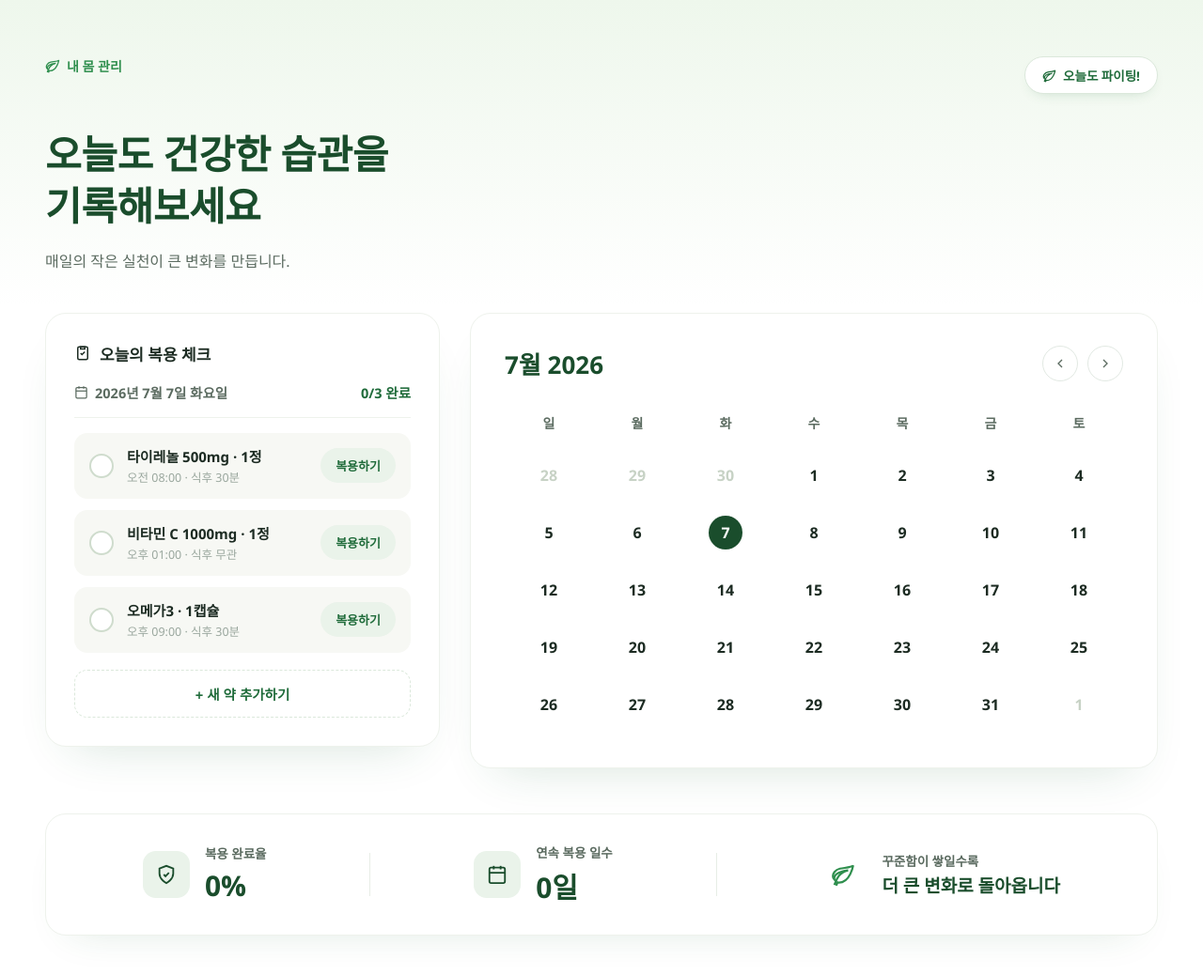
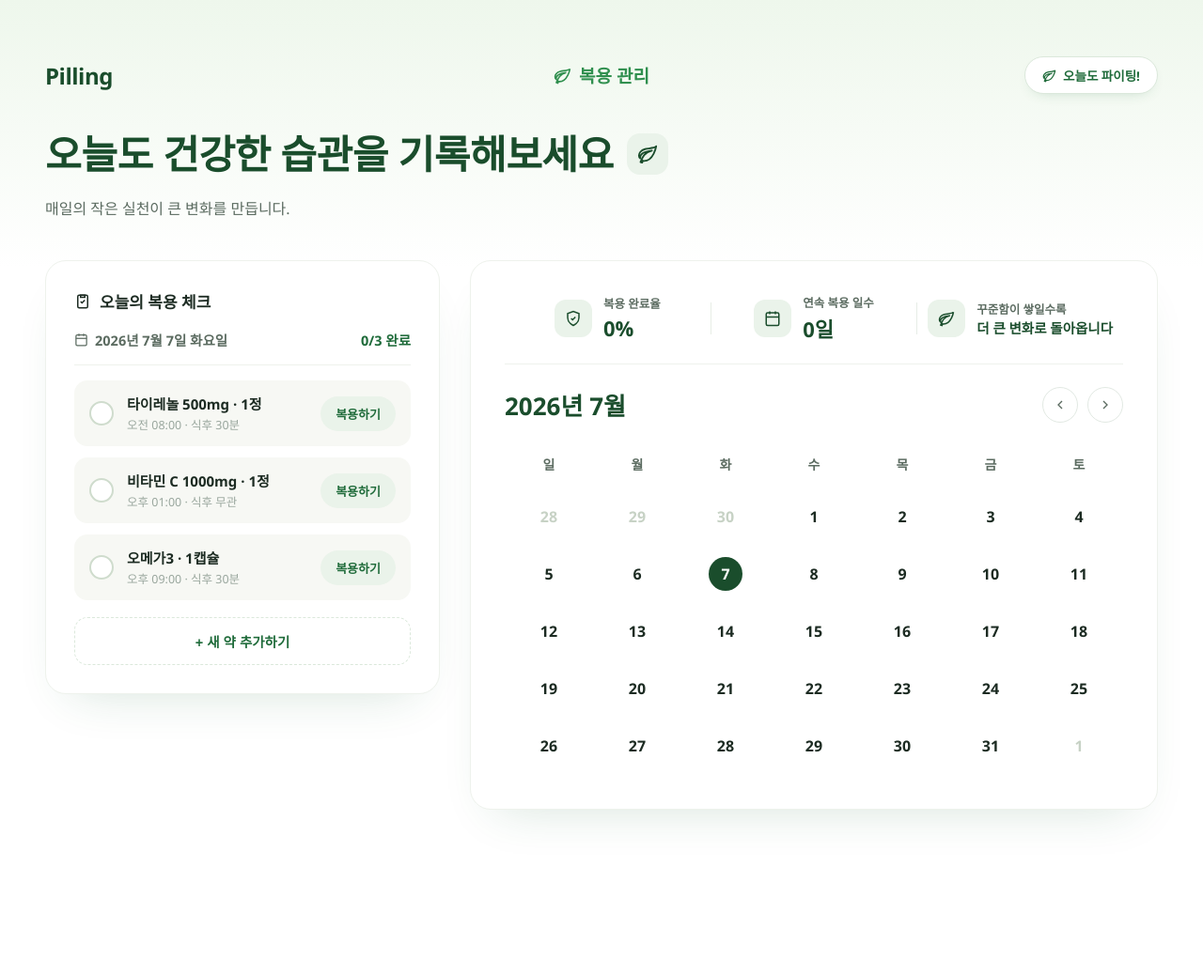
Before and after one commit to 20261184/-Pilling, a website: page 복용관리.html in a window 1280 px wide. Shown: the whole page at 94% size. After the commit the page ends 952 px from the top, so only its background shows below. Drawn offline with Linux system fonts and the light colour scheme.

Commit message:
feat:복용관리.html 수정본

```diff
--- a/복용관리.html
+++ b/복용관리.html
@@ -31,18 +31,26 @@
   }
 
   .top-row{
-    display:flex;
-    justify-content:space-between;
-    align-items:flex-start;
+    display:grid;
+    grid-template-columns:1fr auto 1fr;
+    align-items:center;
     margin-bottom:36px;
+  }
+  .logo-mark{
+    font-size:24px;
+    font-weight:800;
+    color:var(--green-deep);
+    letter-spacing:-0.02em;
+    justify-self:start;
   }
   .eyebrow{
     display:inline-flex;
     align-items:center;
-    gap:7px;
+    gap:8px;
     color:var(--green-mid);
-    font-weight:700;
-    font-size:14px;
+    font-weight:800;
+    font-size:19px;
+    justify-self:center;
   }
   .pill-tag{
     display:inline-flex;
@@ -56,14 +64,31 @@
     font-weight:700;
     color:var(--green-dark);
     box-shadow:0 6px 16px -10px rgba(31,107,58,0.3);
+    justify-self:end;
   }
 
   .heading{margin-bottom:44px;}
+  .heading-row{
+    display:flex;
+    align-items:center;
+    gap:14px;
+    margin:14px 0 18px;
+  }
+  .heading-icon{
+    width:44px;height:44px;
+    border-radius:14px;
+    background:var(--green-pale);
+    color:var(--green-deep);
+    display:flex;
+    align-items:center;
+    justify-content:center;
+    flex-shrink:0;
+  }
   .heading h1{
     font-size:42px;
     font-weight:800;
     line-height:1.32;
-    margin:14px 0 18px;
+    margin:0;
     color:var(--green-deep);
     letter-spacing:-0.01em;
   }
@@ -192,6 +217,36 @@
     border:1px solid #eef2ec;
     box-shadow:0 24px 50px -28px rgba(31,107,58,0.2);
   }
+  .cal-mini-stats{
+    display:flex;
+    align-items:center;
+    margin-bottom:24px;
+    padding-bottom:22px;
+    border-bottom:1px solid #eef2ec;
+  }
+  .mini-stat{
+    flex:1;
+    display:flex;
+    align-items:center;
+    justify-content:center;
+    gap:12px;
+    text-align:left;
+  }
+  .mini-stat-icon{
+    width:40px;height:40px;
+    border-radius:12px;
+    background:var(--green-pale);
+    color:var(--green-deep);
+    display:flex;
+    align-items:center;
+    justify-content:center;
+    flex-shrink:0;
+  }
+  .mini-stat-label{font-size:12.5px; color:var(--text-mid); font-weight:600; margin-bottom:2px;}
+  .mini-stat-value{font-size:22px; font-weight:800; color:var(--green-deep);}
+  .mini-stat-value.small{font-size:14.5px; font-weight:700; line-height:1.35;}
+  .mini-divider{width:1px; height:34px; background:#e7ede6; flex-shrink:0;}
+
   .cal-head{
     display:flex;
     align-items:center;
@@ -252,45 +307,15 @@
     justify-content:center;
   }
 
-  .stats-row{
-    margin-top:48px;
-    background:#fff;
-    border:1px solid #eef2ec;
-    border-radius:22px;
-    padding:30px 48px;
-    display:flex;
-    align-items:center;
-    justify-content:space-around;
-    box-shadow:0 20px 44px -28px rgba(31,107,58,0.18);
-  }
-  .stat-item{
-    display:flex;
-    align-items:center;
-    gap:16px;
-  }
-  .stat-icon{
-    width:50px;height:50px;
-    border-radius:14px;
-    background:var(--green-pale);
-    color:var(--green-deep);
-    display:flex;
-    align-items:center;
-    justify-content:center;
-    flex-shrink:0;
-  }
-  .stat-icon.leaf{background:transparent; color:var(--green-mid);}
-  .stat-label{font-size:13.5px; color:var(--text-mid); font-weight:600; margin-bottom:4px;}
-  .stat-value{font-size:30px; font-weight:800; color:var(--green-deep);}
-  .stat-value.small{font-size:19px; line-height:1.4;}
-  .divider{width:1px; height:46px; background:#e7ede6;}
-
   @media (max-width:1000px){
     .wrap{padding:40px 20px 60px;}
+    .top-row{grid-template-columns:auto 1fr auto; gap:12px;}
     .main-grid{flex-direction:column;}
     .checklist-card{flex:1; width:100%;}
     .heading h1{font-size:30px;}
-    .stats-row{flex-direction:column; gap:24px; align-items:flex-start;}
-    .divider{display:none;}
+    .heading-row{flex-wrap:wrap;}
+    .cal-mini-stats{flex-wrap:wrap; gap:16px;}
+    .mini-divider{display:none;}
   }
 </style>
 </head>
@@ -298,9 +323,10 @@
 <div class="wrap">
 
   <div class="top-row">
+    <div class="logo-mark">Pilling</div>
     <div class="eyebrow">
-      <svg width="16" height="16" viewBox="0 0 24 24" fill="none" stroke="currentColor" stroke-width="2"><path d="M17 8C8 10 5.9 16.17 3.82 21.34l1.89.66.95-2.3c.48.17.98.3 1.34.3C19 20 22 3 22 3c-1 2-8 2.25-13 3.25S2 11.5 2 13.5c0 1.43.74 2.84 1.5 3.5C2.74 12.41 6.97 9.13 17 8z"/></svg>
-      내 몸 관리
+      <svg width="19" height="19" viewBox="0 0 24 24" fill="none" stroke="currentColor" stroke-width="2"><path d="M17 8C8 10 5.9 16.17 3.82 21.34l1.89.66.95-2.3c.48.17.98.3 1.34.3C19 20 22 3 22 3c-1 2-8 2.25-13 3.25S2 11.5 2 13.5c0 1.43.74 2.84 1.5 3.5C2.74 12.41 6.97 9.13 17 8z"/></svg>
+      복용 관리
     </div>
     <div class="pill-tag">
       <svg width="15" height="15" viewBox="0 0 24 24" fill="none" stroke="currentColor" stroke-width="2"><path d="M17 8C8 10 5.9 16.17 3.82 21.34l1.89.66.95-2.3c.48.17.98.3 1.34.3C19 20 22 3 22 3c-1 2-8 2.25-13 3.25S2 11.5 2 13.5c0 1.43.74 2.84 1.5 3.5C2.74 12.41 6.97 9.13 17 8z"/></svg>
@@ -309,7 +335,12 @@
   </div>
 
   <div class="heading">
-    <h1>오늘도 건강한 습관을<br>기록해보세요</h1>
+    <div class="heading-row">
+      <h1>오늘도 건강한 습관을 기록해보세요</h1>
+      <span class="heading-icon">
+        <svg width="22" height="22" viewBox="0 0 24 24" fill="none" stroke="currentColor" stroke-width="2" stroke-linecap="round" stroke-linejoin="round"><path d="M17 8C8 10 5.9 16.17 3.82 21.34l1.89.66.95-2.3c.48.17.98.3 1.34.3C19 20 22 3 22 3c-1 2-8 2.25-13 3.25S2 11.5 2 13.5c0 1.43.74 2.84 1.5 3.5C2.74 12.41 6.97 9.13 17 8z"/></svg>
+      </span>
+    </div>
     <p>매일의 작은 실천이 큰 변화를 만듭니다.</p>
   </div>
 
@@ -332,6 +363,42 @@
     </div>
 
     <div class="calendar-card">
+      <div class="cal-mini-stats">
+        <div class="mini-stat">
+          <span class="mini-stat-icon">
+            <svg width="18" height="18" viewBox="0 0 24 24" fill="none" stroke="currentColor" stroke-width="2"><path d="M12 22s8-4 8-11V5l-8-3-8 3v6c0 7 8 11 8 11z"/><polyline points="9 12 11 14 15 10"/></svg>
+          </span>
+          <div>
+            <div class="mini-stat-label">복용 완료율</div>
+            <div class="mini-stat-value" id="completionRate">0%</div>
+          </div>
+        </div>
+
+        <div class="mini-divider"></div>
+
+        <div class="mini-stat">
+          <span class="mini-stat-icon">
+            <svg width="18" height="18" viewBox="0 0 24 24" fill="none" stroke="currentColor" stroke-width="2"><rect x="3" y="4" width="18" height="18" rx="2"/><line x1="16" y1="2" x2="16" y2="6"/><line x1="8" y1="2" x2="8" y2="6"/><line x1="3" y1="10" x2="21" y2="10"/></svg>
+          </span>
+          <div>
+            <div class="mini-stat-label">연속 복용 일수</div>
+            <div class="mini-stat-value" id="streakDays">0일</div>
+          </div>
+        </div>
+
+        <div class="mini-divider"></div>
+
+        <div class="mini-stat">
+          <span class="mini-stat-icon">
+            <svg width="18" height="18" viewBox="0 0 24 24" fill="none" stroke="currentColor" stroke-width="2"><path d="M17 8C8 10 5.9 16.17 3.82 21.34l1.89.66.95-2.3c.48.17.98.3 1.34.3C19 20 22 3 22 3c-1 2-8 2.25-13 3.25S2 11.5 2 13.5c0 1.43.74 2.84 1.5 3.5C2.74 12.41 6.97 9.13 17 8z"/></svg>
+          </span>
+          <div>
+            <div class="mini-stat-label">꾸준함이 쌓일수록</div>
+            <div class="mini-stat-value small">더 큰 변화로 돌아옵니다</div>
+          </div>
+        </div>
+      </div>
+
       <div class="cal-head">
         <h2 id="calTitle"></h2>
         <div class="cal-nav">
@@ -351,42 +418,6 @@
         </thead>
         <tbody id="calBody"></tbody>
       </table>
-    </div>
-  </div>
-
-  <div class="stats-row">
-    <div class="stat-item">
-      <span class="stat-icon">
-        <svg width="22" height="22" viewBox="0 0 24 24" fill="none" stroke="currentColor" stroke-width="2"><path d="M12 22s8-4 8-11V5l-8-3-8 3v6c0 7 8 11 8 11z"/><polyline points="9 12 11 14 15 10"/></svg>
-      </span>
-      <div>
-        <div class="stat-label">복용 완료율</div>
-        <div class="stat-value" id="completionRate">0%</div>
-      </div>
-    </div>
-
-    <div class="divider"></div>
-
-    <div class="stat-item">
-      <span class="stat-icon">
-        <svg width="22" height="22" viewBox="0 0 24 24" fill="none" stroke="currentColor" stroke-width="2"><rect x="3" y="4" width="18" height="18" rx="2"/><line x1="16" y1="2" x2="16" y2="6"/><line x1="8" y1="2" x2="8" y2="6"/><line x1="3" y1="10" x2="21" y2="10"/></svg>
-      </span>
-      <div>
-        <div class="stat-label">연속 복용 일수</div>
-        <div class="stat-value" id="streakDays">0일</div>
-      </div>
-    </div>
-
-    <div class="divider"></div>
-
-    <div class="stat-item">
-      <span class="stat-icon leaf">
-        <svg width="26" height="26" viewBox="0 0 24 24" fill="none" stroke="currentColor" stroke-width="2"><path d="M17 8C8 10 5.9 16.17 3.82 21.34l1.89.66.95-2.3c.48.17.98.3 1.34.3C19 20 22 3 22 3c-1 2-8 2.25-13 3.25S2 11.5 2 13.5c0 1.43.74 2.84 1.5 3.5C2.74 12.41 6.97 9.13 17 8z"/></svg>
-      </span>
-      <div>
-        <div class="stat-label">꾸준함이 쌓일수록</div>
-        <div class="stat-value small">더 큰 변화로 돌아옵니다</div>
-      </div>
     </div>
   </div>
 
@@ -493,7 +524,7 @@
   }
 
   function renderCalendar(){
-    document.getElementById('calTitle').textContent = `${monthNames[viewMonth]} ${viewYear}`;
+    document.getElementById('calTitle').textContent = `${viewYear}년 ${monthNames[viewMonth]}`;
 
     const firstDay = new Date(viewYear, viewMonth, 1);
     const startWeekday = firstDay.getDay();
```
